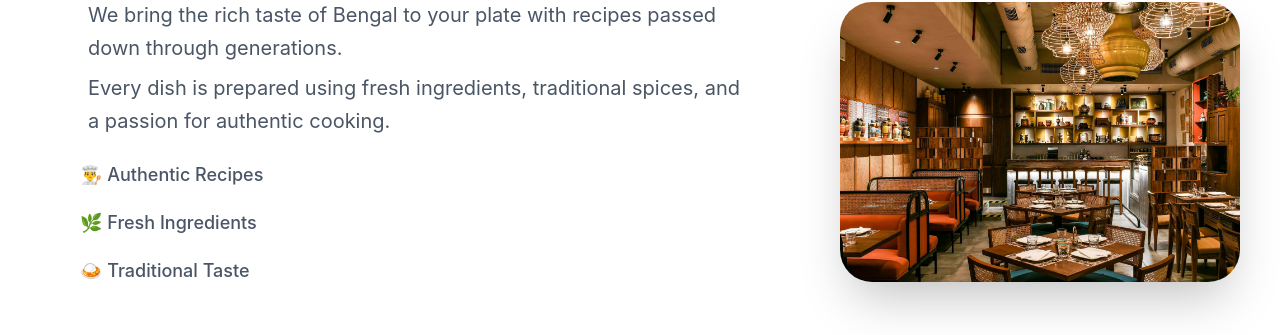
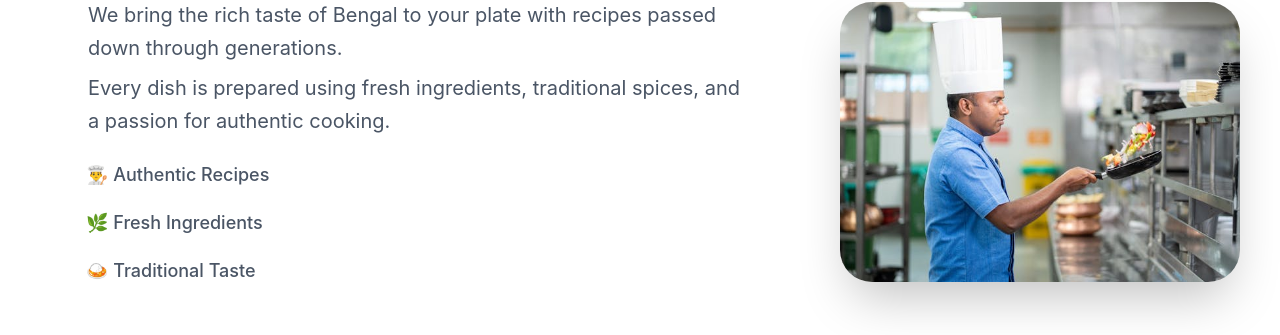
Before and after one commit to AgnibhaDebnath/restaurant-website, a React (Vite) app: page / in a window 1280 px wide. Shown: the part 2309-2644 px from the top of the page. Built offline with nearby package versions, Linux system fonts and the light colour scheme.

Commit message:
style: update about section image and sizing

```diff
--- a/src/Components/About.jsx
+++ b/src/Components/About.jsx
@@ -15,14 +15,14 @@
                         <p className='pl-2 text-base min-[487px]:text-lg min-[1100px]:text-xl max-w-2xl text-gray-600 leading-relaxed'>We bring the rich taste of Bengal to your plate with recipes passed down through generations.</p>
 
                         <p className='pl-2 text-base min-[487px]:text-lg min-[1000px]:text-xl max-w-2xl text-gray-600 leading-relaxed'>Every dish is prepared using fresh ingredients, traditional spices, and a passion for authentic cooking.</p>
-                        <ul className="mt-4 space-y-2 font-medium text-base min-[487px]:text-lg flex  gap-3 flex-col  text-gray-600">
+                        <ul className="mt-4 space-y-2 font-medium text-base min-[487px]:text-lg flex  gap-3 flex-col  text-gray-600 ml-1.5">
                             <li>👨‍🍳 Authentic Recipes</li>
                             <li>🌿 Fresh Ingredients</li>
                             <li>🍛 Traditional Taste</li>
                         </ul>
                     </div>
 
-                    <img src={About_section_image} className='w-90 min-[1100px]:w-100 h-60 min-[1100px]:h-70 object-cover rounded-4xl shadow-2xl  hover:scale-105 transition duration-200' alt="About section image" />
+                    <img src={About_section_image} className='w-76 min-[1100px]:w-100 h-55 min-[1100px]:h-70 object-cover rounded-4xl shadow-2xl  hover:scale-105 transition duration-200' alt="About section image" />
                 </div>
             </div>
         </section>
```
Also changed, not shown: src/assets/images/About_section_image.jpg.
